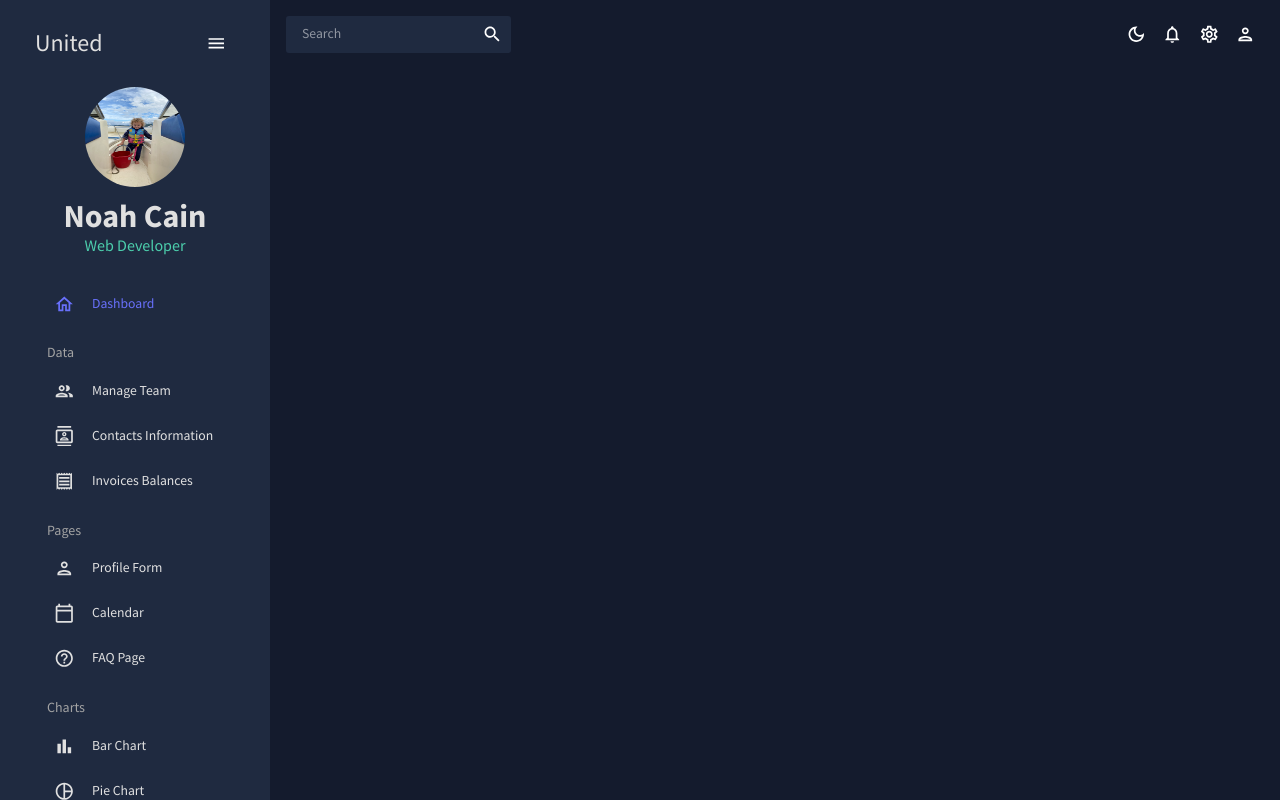
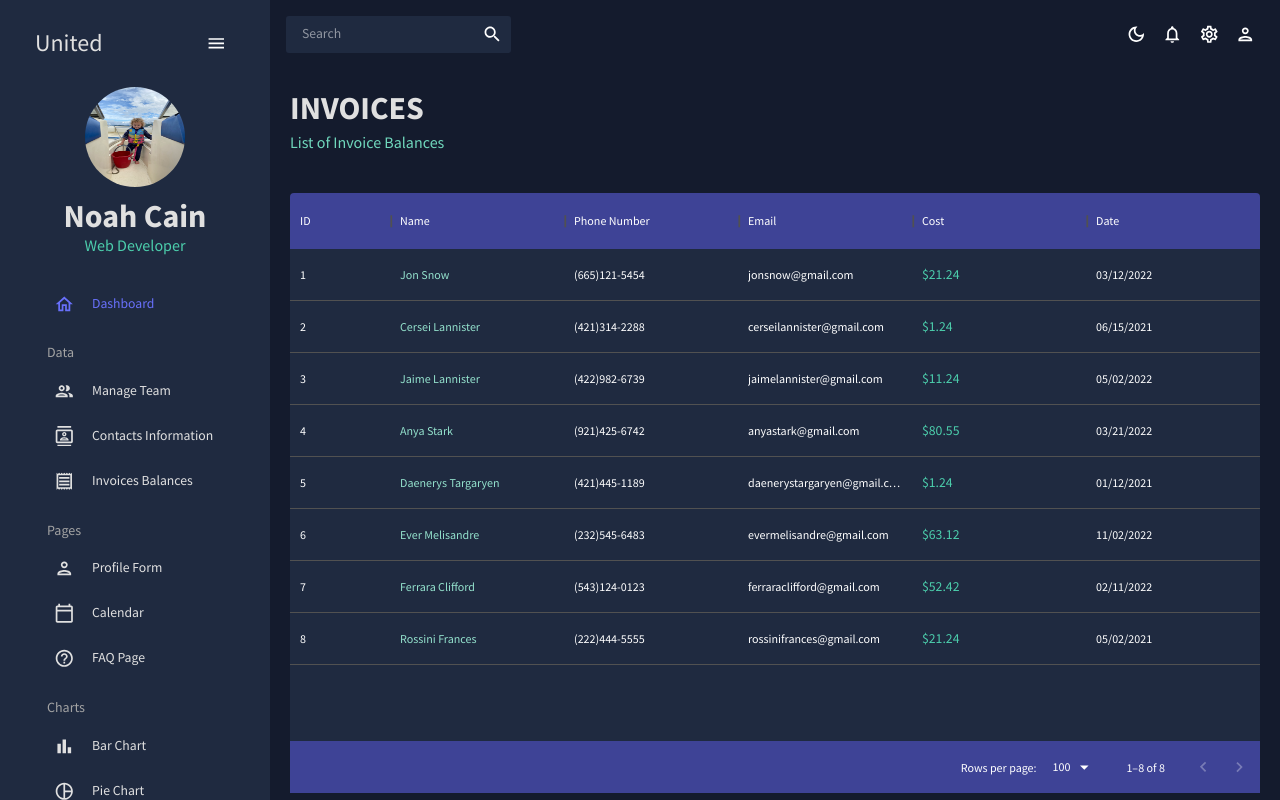
Before and after one commit to NCain24/dashboard, a React (Create React App) app: page /invoices in a window 1280 px wide. Built offline with nearby package versions, Linux system fonts and the light colour scheme.

Commit message:
Created Invoices component

```diff
--- a/src/App.js
+++ b/src/App.js
@@ -5,7 +5,7 @@
 import Sidebar from './scenes/global/Sidebar';
 import Dashboard from './scenes/dashboard/index';
 import Team from './scenes/team';
-// import Invoices from './scenes/invoices';
+import Invoices from './scenes/invoices/index';
 import Contacts from './scenes/contacts';
 // import Bar from './scenes/bar';
 // import Form from './scenes/form';
@@ -30,7 +30,7 @@
               <Route path="/" element={<Dashboard />} />
               <Route path="/team" element={<Team />} />
               <Route path="/contacts" element={<Contacts />} />
-              {/* <Route path="/invoices" element={<Invoices />} /> */}
+              <Route path="/invoices" element={<Invoices />} />
               {/* <Route path="/form" element={<Form />} /> */}
               {/* <Route path="/bar" element={<Bar />} /> */}
               {/* <Route path="/pie" element={<Pie />} /> */}
--- /dev/null
+++ b/src/scenes/invoices/index.jsx
@@ -0,0 +1,88 @@
+import React from 'react';
+import { Box, Typography, useTheme } from '@mui/material';
+import { DataGrid } from '@mui/x-data-grid';
+import { tokens } from '../../theme';
+import { mockDataInvoices } from '../../data/mockData';
+import Header from '../../components/Header';
+
+const Invoices = () => {
+  const theme = useTheme();
+  const colors = tokens(theme.palette.mode);
+
+  const columns = [
+    {
+      field: 'id',
+      headerName: 'ID',
+    },
+    {
+      field: 'name',
+      headerName: 'Name',
+      flex: 1,
+      cellClassName: 'name-column--cell',
+    },
+    {
+      field: 'phone',
+      headerName: 'Phone Number',
+      flex: 1,
+    },
+    {
+      field: 'email',
+      headerName: 'Email',
+      flex: 1,
+    },
+    {
+      field: 'cost',
+      headerName: 'Cost',
+        flex: 1,
+        renderCell: ( params ) => (
+            <Typography color={colors.greenAccent[500]}>
+                ${params.row.cost}
+          </Typography>
+      )
+    },
+    {
+      field: 'date',
+      headerName: 'Date',
+      flex: 1,
+    },
+  ];
+  return (
+    <Box m="20px">
+      <Header
+        title="INVOICES"
+        subtitle="List of Invoice Balances"
+      />
+      <Box
+        m="40px 0 0 0"
+        height="75vh"
+        sx={{
+          '& .MuiDataGrid-root': { border: 'none' },
+          '& .MuiDataGrid-cell': { borderBottom: 'none' },
+          '& .name-column--cell': { color: colors.greenAccent[300] },
+          '& .MuiDataGrid-columnHeaders': {
+            backgroundColor: colors.blueAccent[700],
+            borderBottom: 'none',
+          },
+          '& .MuiDataGrid-virtualScroller': {
+            backgroundColor: colors.primary[400],
+          },
+          '& .MuiDataGrid-footerContainer': {
+            borderTop: 'none',
+            backgroundColor: colors.blueAccent[700],
+          },
+          '& .MuiCheckbox-root': {
+            color: `${colors.greenAccent[200]} !important`,
+          },
+        }}
+      >
+              <DataGrid
+                  checkboxSelection9
+          rows={mockDataInvoices}
+          columns={columns}
+        />
+      </Box>
+    </Box>
+  );
+};
+
+export default Invoices;
```
